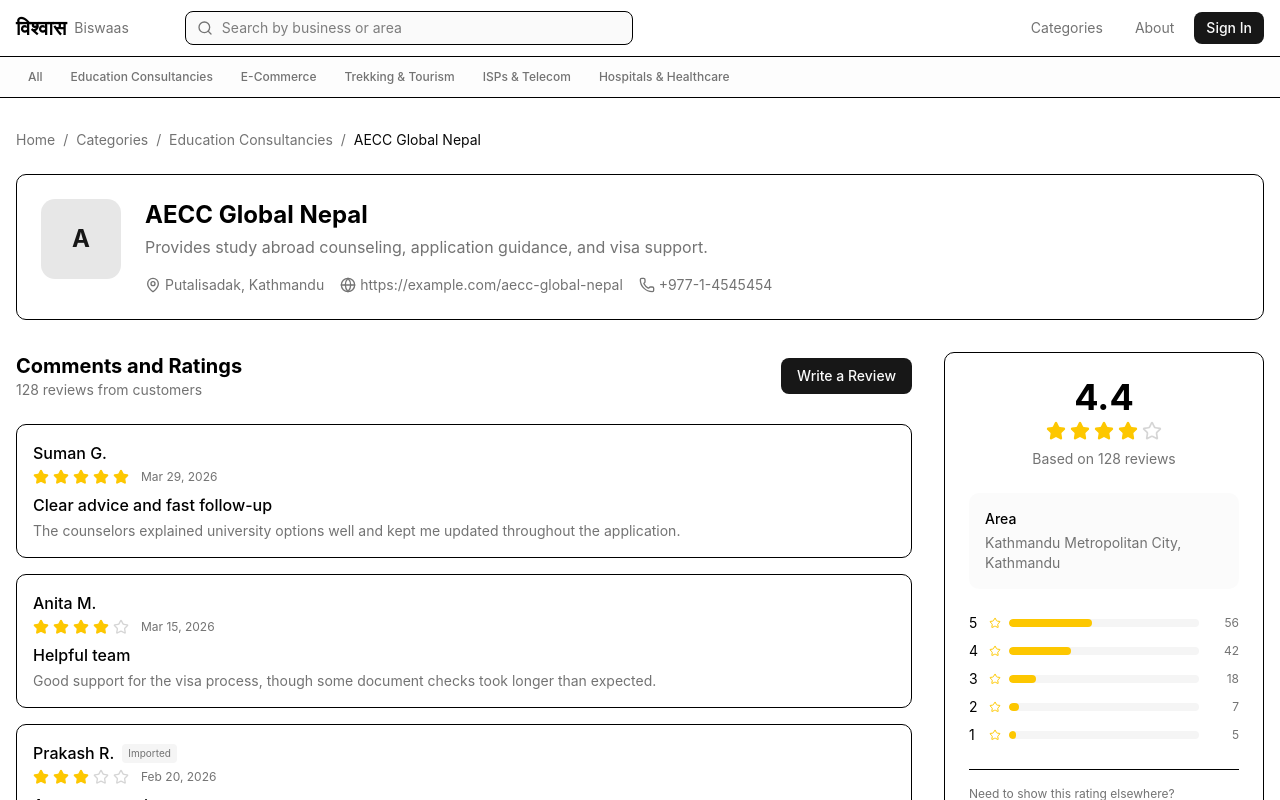
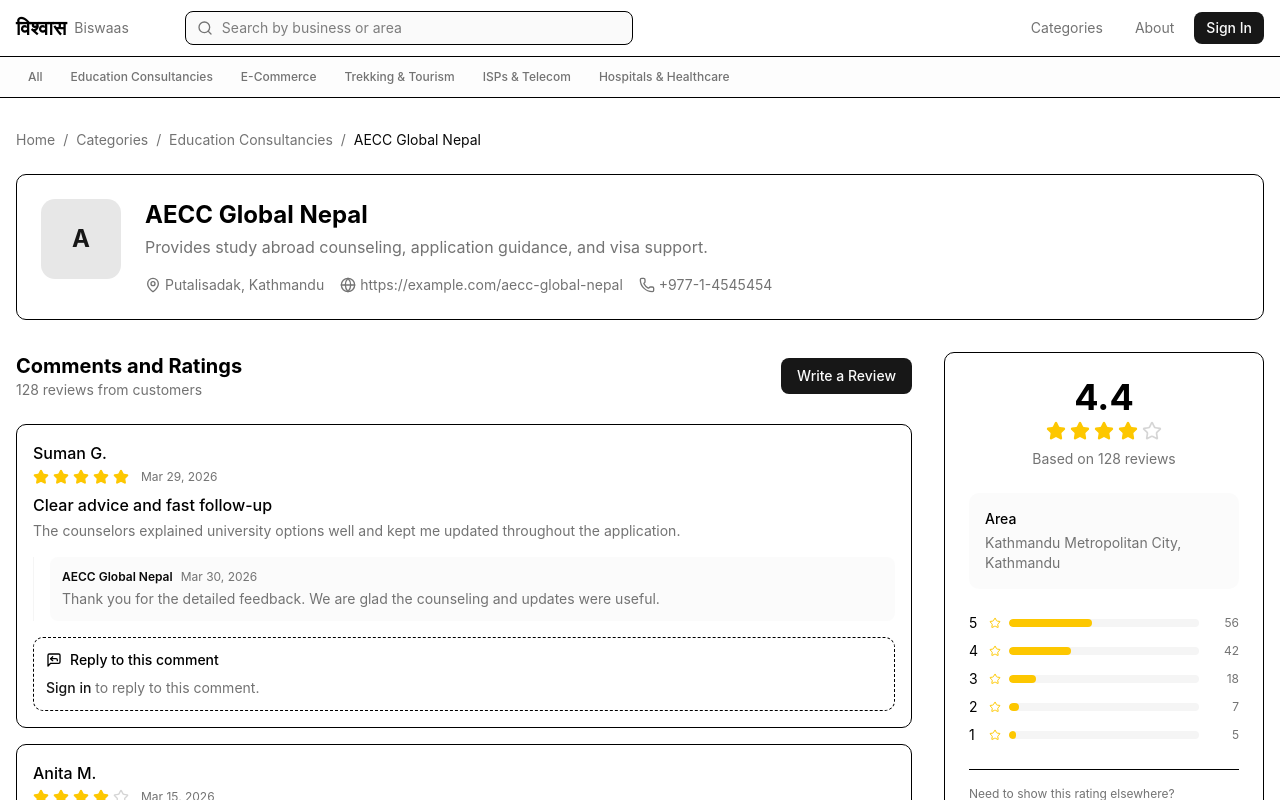
Before and after one commit to AbhiShake1/biswaas, a SvelteKit app: page /review/aecc-global-nepal in a window 1280 px wide. Shown: the top 800 px of the page. Built offline with nearby package versions, Linux system fonts and the light colour scheme.

Commit message:
feat: add visible auth flow and comment replies

```diff
--- a/src/lib/components/layout/Header.svelte
+++ b/src/lib/components/layout/Header.svelte
@@ -34,6 +34,9 @@
       <a href="/about" class="hidden rounded-md px-3 py-1.5 text-sm text-muted-foreground hover:bg-muted hover:text-foreground md:inline-flex">About</a>
 
       {#if user}
+        <span class="hidden rounded-full bg-muted px-3 py-1.5 text-sm font-medium text-foreground md:inline-flex">
+          {user.name}
+        </span>
         <a href="/auth/logout" class="rounded-md px-3 py-1.5 text-sm text-muted-foreground hover:bg-muted">Sign Out</a>
       {:else}
         <a href="/auth/login" class="rounded-md bg-primary px-3 py-1.5 text-sm font-medium text-primary-foreground hover:bg-primary/90">Sign In</a>
--- a/src/lib/data/businesses.ts
+++ b/src/lib/data/businesses.ts
@@ -1,3 +1,10 @@
+export type ReplyRecord = {
+  id: string;
+  author: string;
+  body: string;
+  createdAt: string;
+};
+
 export type ReviewRecord = {
   id: string;
   author: string;
@@ -6,6 +13,7 @@ export type ReviewRecord = {
   body: string;
   createdAt: string;
   source?: 'organic' | 'imported';
+  replies?: ReplyRecord[];
 };
 
 export type BusinessRecord = {
@@ -84,7 +92,15 @@ export const businesses: BusinessRecord[] = [
         title: 'Clear advice and fast follow-up',
         body: 'The counselors explained university options well and kept me updated throughout the application.',
         createdAt: '2026-03-29',
-        source: 'organic'
+        source: 'organic',
+        replies: [
+          {
+            id: 'aecc-1-r1',
+            author: 'AECC Global Nepal',
+            body: 'Thank you for the detailed feedback. We are glad the counseling and updates were useful.',
+            createdAt: '2026-03-30'
+          }
+        ]
       },
       {
         id: 'aecc-2',
@@ -165,7 +181,15 @@ export const businesses: BusinessRecord[] = [
         title: 'Reliable in the city core',
         body: 'Orders usually arrive on time in central Kathmandu, though weekends can be slower.',
         createdAt: '2026-04-02',
-        source: 'organic'
+        source: 'organic',
+        replies: [
+          {
+            id: 'foodmandu-1-r1',
+            author: 'Foodmandu Support',
+            body: 'Thanks for calling out the weekend delays. We are working on rider coverage during peak periods.',
+            createdAt: '2026-04-03'
+          }
+        ]
       },
       {
         id: 'foodmandu-2',
--- a/src/routes/auth/login/+page.server.ts
+++ b/src/routes/auth/login/+page.server.ts
@@ -1,8 +1,12 @@
 import { redirect } from '@sveltejs/kit';
-import { getSignInUrl } from '$lib/server/auth';
+import { getSignInUrl, isDevMode } from '$lib/server/auth';
 import type { PageServerLoad } from './$types';
 
 export const load: PageServerLoad = async ({ locals }) => {
   if (locals.user) throw redirect(303, '/');
-  throw redirect(303, getSignInUrl());
+
+  return {
+    signInUrl: getSignInUrl(),
+    isDevMode: isDevMode()
+  };
 };
--- a/src/routes/auth/login/+page.svelte
+++ b/src/routes/auth/login/+page.svelte
@@ -1,9 +1,5 @@
 <script lang="ts">
-  import { goto } from '$app/navigation';
-
-  function handleDevLogin() {
-    goto('/auth/callback?code=dev_code');
-  }
+  let { data } = $props();
 </script>
 
 <div class="flex min-h-screen items-center justify-center">
@@ -13,15 +9,18 @@
       <p class="mt-2 text-sm text-muted-foreground">Nepal's Trust & Review Platform</p>
     </div>
 
-    <button
-      onclick={handleDevLogin}
+    <a
+      href={data.signInUrl}
+      data-testid="workos-sign-in"
       class="w-full rounded-md bg-primary px-4 py-2 text-sm font-medium text-primary-foreground hover:bg-primary/90"
     >
       Continue with WorkOS
-    </button>
+    </a>
 
-    <p class="text-center text-xs text-muted-foreground">
-      Development mode — auto-login enabled
-    </p>
+    {#if data.isDevMode}
+      <p class="text-center text-xs text-muted-foreground">
+        Demo mode is active. This will sign you in with a local WorkOS test user for verification.
+      </p>
+    {/if}
   </div>
 </div>
--- a/src/routes/review/[businessSlug]/+page.svelte
+++ b/src/routes/review/[businessSlug]/+page.svelte
@@ -1,10 +1,14 @@
 <script lang="ts">
   import { page } from '$app/stores';
-  import { Globe, MapPin, Phone, Star } from '@lucide/svelte';
+  import { Globe, MapPin, MessageSquareReply, Phone, Star } from '@lucide/svelte';
   import { getBusiness } from '$lib/data/businesses';
+  import type { ReplyRecord } from '$lib/data/businesses';
 
   let slug = $derived($page.params.businessSlug ?? '');
   let business = $derived(getBusiness(slug));
+  let currentUser = $derived($page.data.user ?? null);
+  let replyDrafts = $state<Record<string, string>>({});
+  let localReplies = $state<Record<string, ReplyRecord[]>>({});
 
   function formatDate(date: string) {
     return new Date(date).toLocaleDateString('en-US', {
@@ -23,6 +27,34 @@
       ? Object.values(business.ratingDistribution).reduce((sum, count) => sum + count, 0)
       : 0
   );
+
+  function repliesFor(reviewId: string, seeded: ReplyRecord[] = []) {
+    return [...seeded, ...(localReplies[reviewId] ?? [])];
+  }
+
+  function submitReply(reviewId: string) {
+    if (!currentUser) return;
+
+    const body = replyDrafts[reviewId]?.trim();
+    if (!body) return;
+
+    const reply: ReplyRecord = {
+      id: `${reviewId}-${Date.now()}`,
+      author: currentUser.name,
+      body,
+      createdAt: new Date().toISOString()
+    };
+
+    localReplies = {
+      ...localReplies,
+      [reviewId]: [...(localReplies[reviewId] ?? []), reply]
+    };
+
+    replyDrafts = {
+      ...replyDrafts,
+      [reviewId]: ''
+    };
+  }
 </script>
 
 <svelte:head>
@@ -97,6 +129,58 @@
 
               <h3 class="mt-2 font-medium">{review.title}</h3>
               <p class="mt-1 text-sm text-muted-foreground">{review.body}</p>
+
+              {#if repliesFor(review.id, review.replies).length > 0}
+                <div class="mt-4 space-y-3 border-l border-muted pl-4">
+                  {#each repliesFor(review.id, review.replies) as reply}
+                    <div class="rounded-md bg-muted/40 p-3">
+                      <div class="flex items-center gap-2 text-xs">
+                        <span class="font-semibold text-foreground">{reply.author}</span>
+                        <span class="text-muted-foreground">{formatDate(reply.createdAt)}</span>
+                      </div>
+                      <p class="mt-1 text-sm text-muted-foreground">{reply.body}</p>
+                    </div>
+                  {/each}
+                </div>
+              {/if}
+
+              <div class="mt-4 rounded-lg border border-dashed p-3">
+                <div class="mb-2 flex items-center gap-2 text-sm font-medium">
+                  <MessageSquareReply class="h-4 w-4" />
+                  <span>Reply to this comment</span>
+                </div>
+
+                {#if currentUser}
+                  <textarea
+                    data-testid="reply-input"
+                    data-review-id={review.id}
+                    class="min-h-24 w-full rounded-md border bg-background px-3 py-2 text-sm outline-none focus:border-primary focus:ring-1 focus:ring-primary"
+                    placeholder="Add your reply"
+                    value={replyDrafts[review.id] ?? ''}
+                    oninput={(event) =>
+                      (replyDrafts = {
+                        ...replyDrafts,
+                        [review.id]: (event.currentTarget as HTMLTextAreaElement).value
+                      })}
+                  ></textarea>
+                  <div class="mt-3 flex items-center justify-between">
+                    <span class="text-xs text-muted-foreground">Posting as {currentUser.name}</span>
+                    <button
+                      data-testid="reply-submit"
+                      data-review-id={review.id}
+                      class="rounded-md bg-primary px-3 py-2 text-sm font-medium text-primary-foreground hover:bg-primary/90"
+                      onclick={() => submitReply(review.id)}
+                    >
+                      Reply
+                    </button>
+                  </div>
+                {:else}
+                  <p class="text-sm text-muted-foreground">
+                    <a href="/auth/login" class="font-medium text-primary hover:underline">Sign in</a>
+                    to reply to this comment.
+                  </p>
+                {/if}
+              </div>
             </div>
           {/each}
         </div>
```
